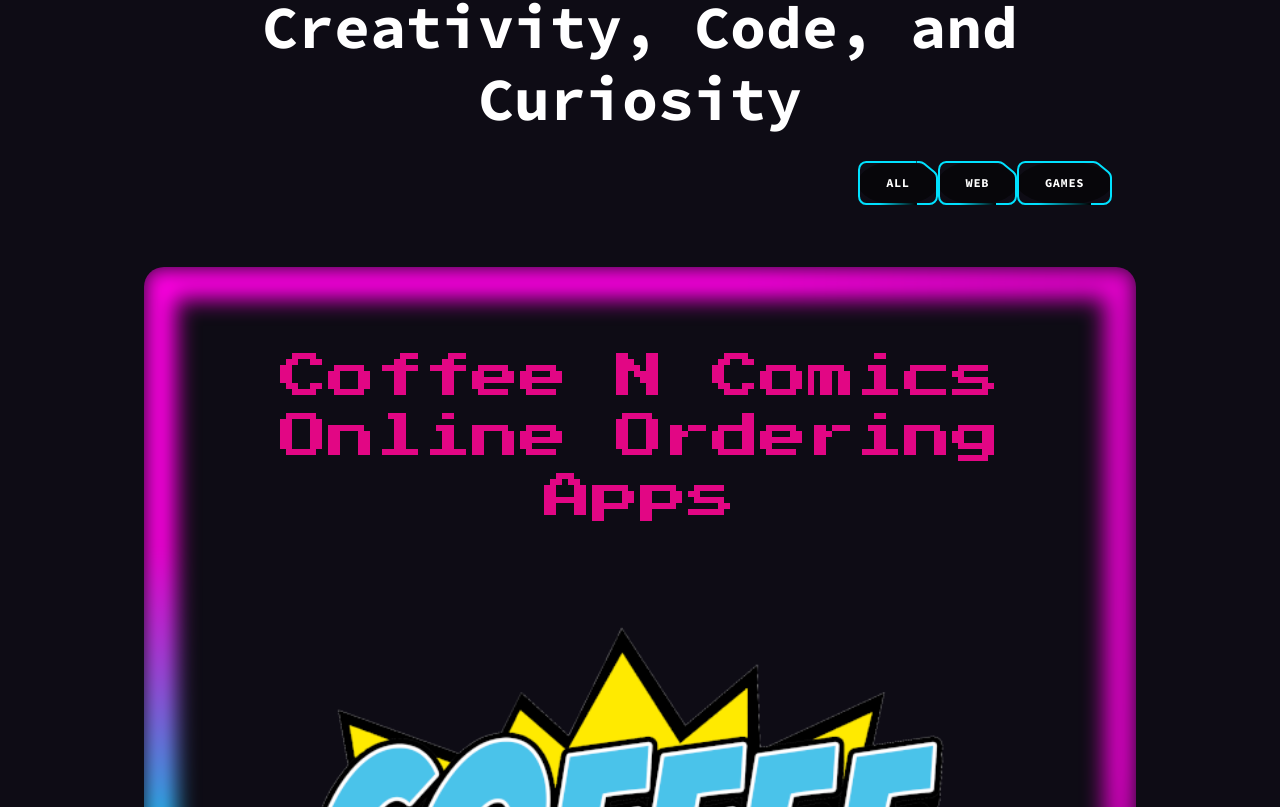
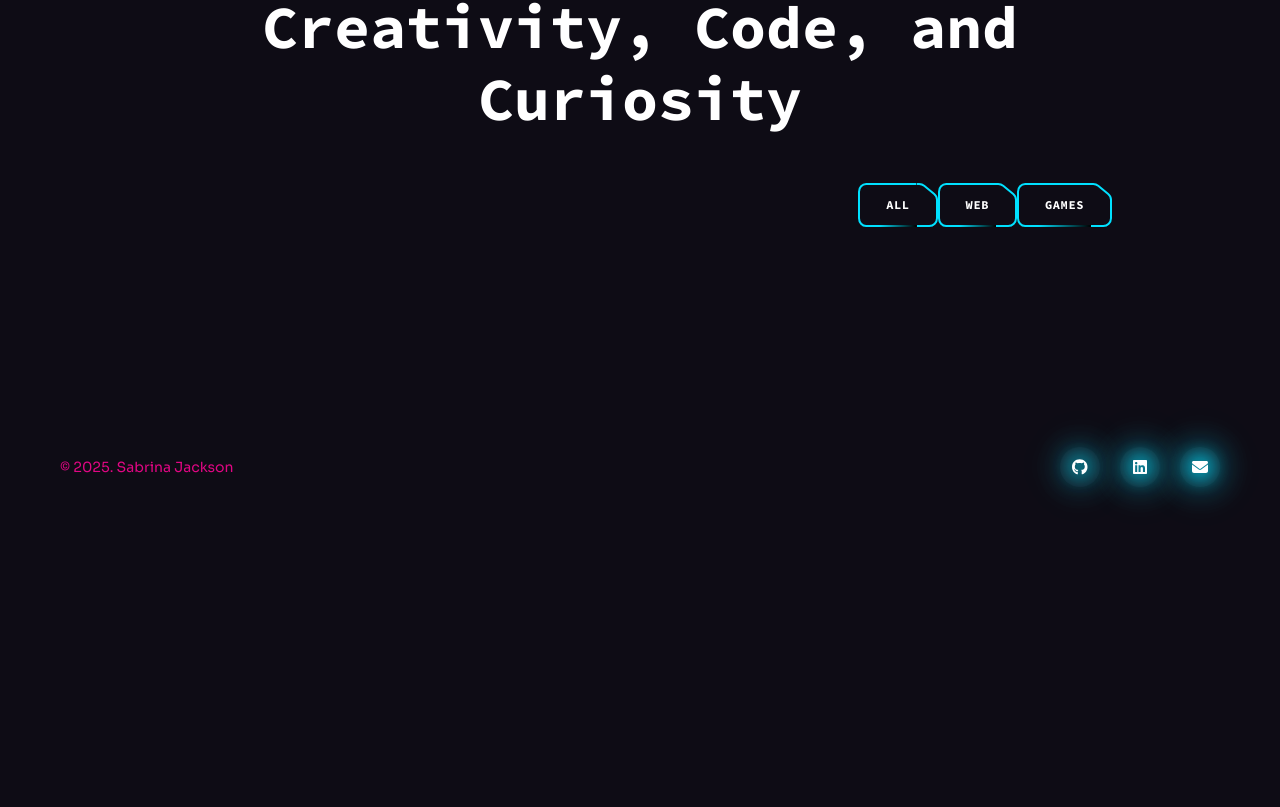
Before and after one commit to nowyourejinxed/Portfolio, a React (Vite) app: page /projects in a window 1280 px wide. Shown: the part 293-1100 px from the top of the page. After the commit the page ends 820 px from the top, so only its background shows below. Built offline with nearby package versions, Linux system fonts and the light colour scheme.

Commit message:
Update projects.jsx

```diff
--- a/src/pages/projects.jsx
+++ b/src/pages/projects.jsx
@@ -5,7 +5,7 @@ import {useState} from "react";
 import Button from "../components/Button.jsx";
 import Section from "../components/Section.jsx";
 import Footer from "../components/Footer.jsx";
-import ProjectCard from "../components/projectCard.jsx";
+//import ProjectCard from "../components/projectCard.jsx";
 
 
 
@@ -33,11 +33,7 @@ export default function Projects(){
                                 <Button onClick={() => setFilter('games')}>Games</Button>
                             </div>
                         </section>
-                        <div className="grid gap-15">
-                            {filteredProjects.map((project, index) => (
-                                <ProjectCard key={index} project={project}/>
-                            ))}
-                        </div>
+
                         </div>
 
                     </div>
```
